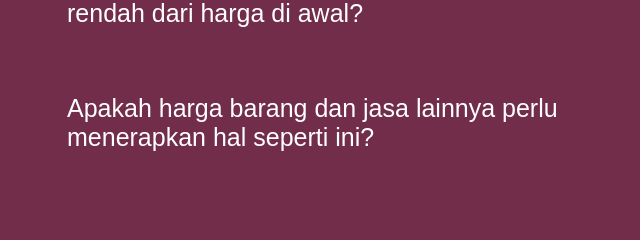
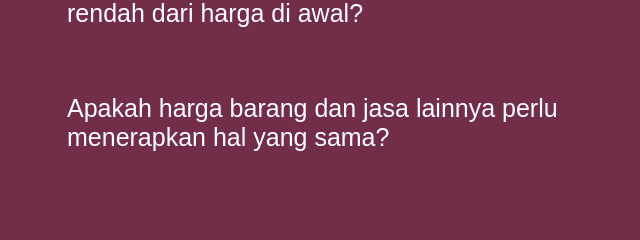
Before and after one commit to ucihariskoding/webstorytelling, a plain HTML site: page index.html in a window 1280 px wide. Shown: the part 5274-5514 px from the top of the page, 289-929 px from the left. Drawn offline with Linux system fonts and the light colour scheme.

Commit message:
Update index.html
penyesuaian kalimat

```diff
--- a/index.html
+++ b/index.html
@@ -72,7 +72,7 @@
             <p>Website tersebut dapat mengetahui lokasi pengunjung lalu menawarkan harga PPP tertentu menurut lokasi.</p>
             <p>Saya penasaran apa itu PPP .</p>
             <p>Lalu mengapa harga course tersebut bisa lebih rendah dari harga di awal? </p>
-            <p>Apakah harga barang dan jasa lainnya perlu menerapkan hal seperti ini?</p>
+            <p>Apakah harga barang dan jasa lainnya perlu menerapkan hal yang sama?</p>
         </article>
     </section>
 
```
